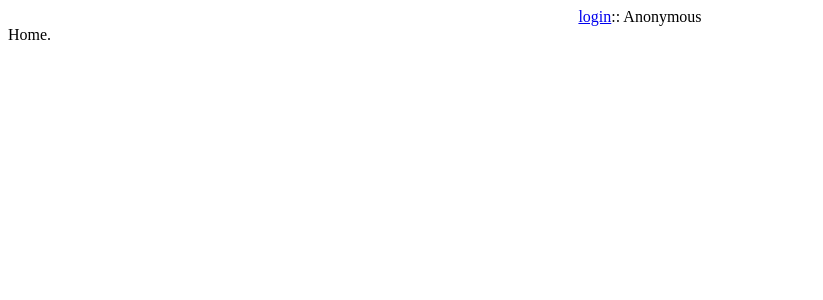
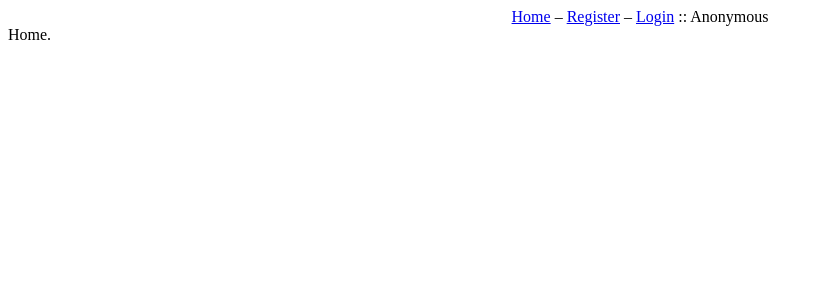
Before and after one commit to inkognitro/react-app-tutorial-code, a React app: page / in a window 1280 px wide. Shown: the top 300 px of the page, without its empty margins (0-823 px from the left). Built offline with nearby package versions, Linux system fonts and the light colour scheme.

Commit message:
implement links

```diff
--- a/src/components/page-layout/NavBarPage.tsx
+++ b/src/components/page-layout/NavBarPage.tsx
@@ -1,11 +1,14 @@
 import React, { FC, MouseEvent } from 'react';
 import { BlankPage, BlankPageProps } from './BlankPage';
 import { anonymousAuthUser, useCurrentUser, useCurrentUserRepository } from '@packages/core/auth';
+import { Link, useNavigate } from 'react-router-dom';
 
 function Nav() {
+    const navigate = useNavigate();
     const currentUserRepo = useCurrentUserRepository();
     const currentUser = useCurrentUser();
     const isLoggedIn = currentUser.type === 'authenticated';
+    const currentUserDisplayName = currentUser.type === 'authenticated' ? currentUser.data.username : 'Anonymous';
     function loginUser(event: MouseEvent<HTMLAnchorElement>) {
         event.preventDefault();
         currentUserRepo.setCurrentUser({
@@ -20,6 +23,7 @@ function Nav() {
     function logoutUser(event: MouseEvent<HTMLAnchorElement>) {
         event.preventDefault();
         currentUserRepo.setCurrentUser(anonymousAuthUser);
+        navigate('/');
     }
     return (
         <div
@@ -29,17 +33,22 @@ function Nav() {
                 width: '600px',
                 textAlign: 'center',
             }}>
+            <Link to="/">Home</Link> &ndash;{' '}
             {!isLoggedIn && (
-                <a href="#" onClick={loginUser}>
-                    login
-                </a>
+                <>
+                    <Link to="/auth/register">Register</Link> &ndash;{' '}
+                    <a href="#" onClick={loginUser}>
+                        Login
+                    </a>
+                </>
             )}
             {isLoggedIn && (
                 <a href="#" onClick={logoutUser}>
-                    logout
+                    Logout
                 </a>
-            )}
-            :: {currentUser.type === 'authenticated' ? currentUser.data.username : 'Anonymous'}
+            )}{' '}
+            :: {isLoggedIn && <Link to="/user-management/my-settings">{currentUserDisplayName}</Link>}
+            {!isLoggedIn && currentUserDisplayName}
         </div>
     );
 }
```
